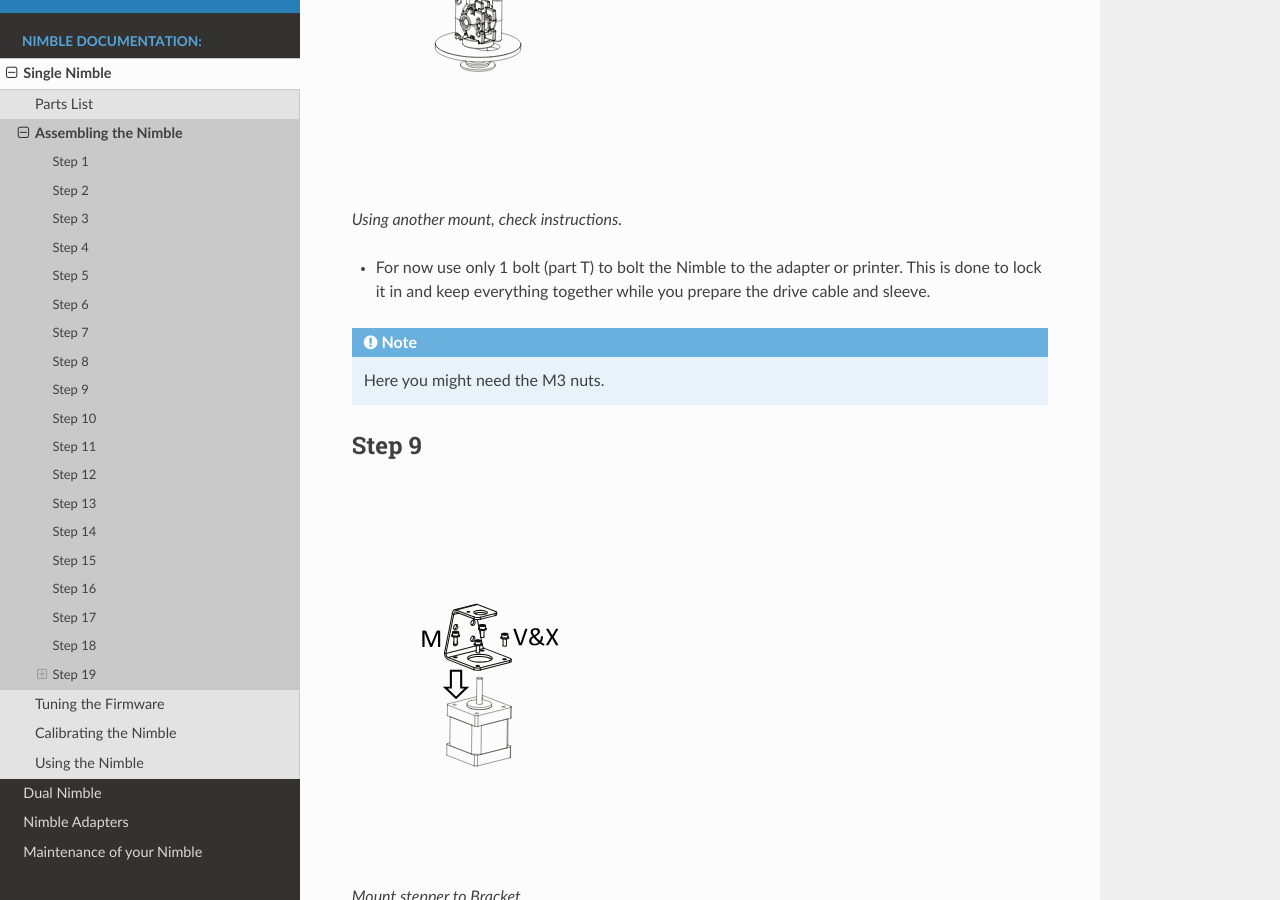
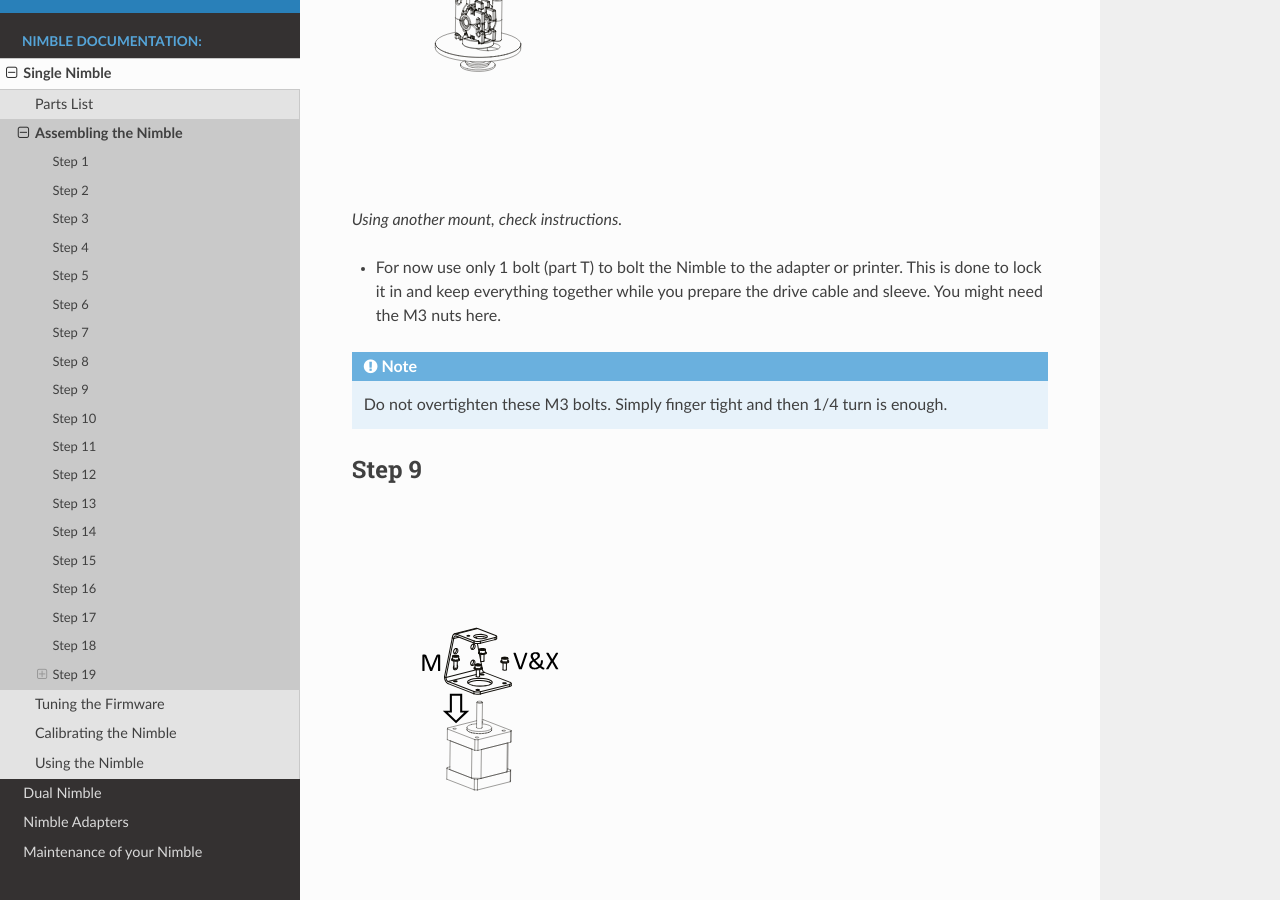
Before and after one commit to ZestyTechnology/zesty-docs, a Sphinx documentation site: the page built from docs/nimble_single/assembly.rst, in a window 1280 px wide and 900 px high, scrolled down 4896 px. Built offline with Sphinx 7.4.7 and the Read the Docs theme 2.0.0, drawn with Linux system fonts in a browser that asks for light colours; some of the changed text lies outside the part shown.

Commit message:
Update assembly.rst
Added tightening instructions

```diff
--- a/docs/nimble_single/assembly.rst
+++ b/docs/nimble_single/assembly.rst
@@ -109,9 +109,9 @@ Step 8
 
     Using another mount, check instructions.
 
-    * For now use only 1 bolt (part T) to bolt the Nimble to the adapter or printer. This is done to lock it in and keep everything together while you prepare the drive cable and sleeve.
+    * For now use only 1 bolt (part T) to bolt the Nimble to the adapter or printer. This is done to lock it in and keep everything together while you prepare the drive cable and sleeve. You might need the M3 nuts here.
 
-    .. Note:: Here you might need the M3 nuts.
+    .. Note:: Do not overtighten these M3 bolts. Simply finger tight and then 1/4 turn is enough.
 
 Step 9
 ------
@@ -251,6 +251,8 @@ Step 19
     Use second bolt to affix Sleeve Clamp and Nimble in position
 
     * Now use the remaining screw (part T) and perhaps the remaining M3 nut, to bolt the Nimble to the printhead or effector. The Nimble is now installed. Have a good look to see if it all looks the way you think it should look and correct any things that do not look right.
+    .. Note:: Do not tighten these M3 bolts too tight. Simply finger tight and then 1/4 turn is enough.
+
     * This is also the moment to adjust the direction of the drive cable, so that it forms a nice arch to the stepper, as mentioned in step 17. So loosen the short M3 screw from the half nut until you can just rotate the drive cable sleeve. Once it is in position, make sure it is seated properly by pressing down and then tighten the screw again.
 
 
```
